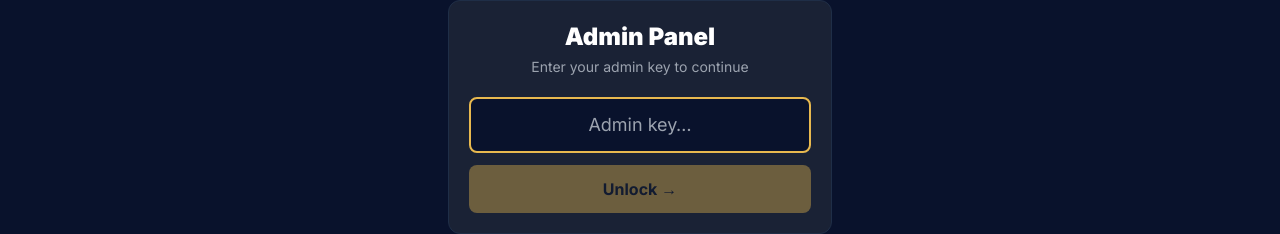
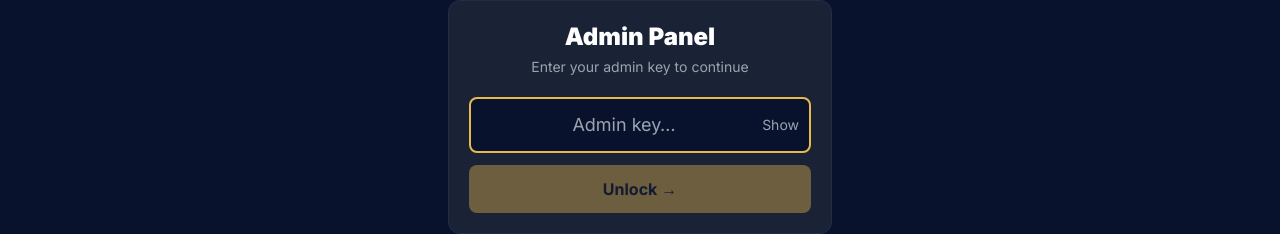
Before and after one commit to mv22003/wc2026-predictor, a React (Vite) app in the folder client/: page /admin in a window 1280 px wide. Shown: the part 161-395 px from the top of the page. Built offline with nearby package versions, Linux system fonts and the light colour scheme; the HTML template or start-up script is replaced by a standard one.

Commit message:
Admin: add show/hide toggle to password input
Co-Authored-By: Claude Sonnet 4.6 <noreply@anthropic.com>

```diff
--- a/client/src/pages/Admin/index.jsx
+++ b/client/src/pages/Admin/index.jsx
@@ -21,6 +21,7 @@ export default function Admin() {
   const [openScorerId,  setOpenScorerId]  = useState(null);
   const [loading,  setLoading]  = useState(false);
   const [error,    setError]    = useState('');
+  const [showKey,  setShowKey]  = useState(false);
   const timeoutRef = useRef(null);
 
   const logout = useCallback(() => {
@@ -103,15 +104,25 @@ export default function Admin() {
             <p className="text-gray-400 text-sm mt-1">Enter your admin key to continue</p>
           </div>
           <form onSubmit={handleKeySubmit} className="space-y-3">
+            <div className="relative">
               <input
-              type="password"
+                type={showKey ? 'text' : 'password'}
                 placeholder="Admin key…"
-              className="w-full bg-brand-navy border-2 border-brand-border rounded-lg px-4 py-3
+                className="w-full bg-brand-navy border-2 border-brand-border rounded-lg px-4 py-3 pr-12
                            text-center text-lg focus:border-brand-gold focus:outline-none transition-colors"
                 value={keyInput}
                 onChange={e => setKeyInput(e.target.value)}
                 autoFocus
               />
+              <button
+                type="button"
+                onClick={() => setShowKey(v => !v)}
+                className="absolute right-3 top-1/2 -translate-y-1/2 text-gray-400 hover:text-white transition-colors text-sm"
+                tabIndex={-1}
+              >
+                {showKey ? 'Hide' : 'Show'}
+              </button>
+            </div>
             {error && <p className="text-red-400 text-sm">{error}</p>}
             <button type="submit" className="btn-primary w-full" disabled={loading || !keyInput.trim()}>
               {loading ? 'Checking…' : 'Unlock →'}
```
Lines whose indentation alone changed are shown as unchanged.
